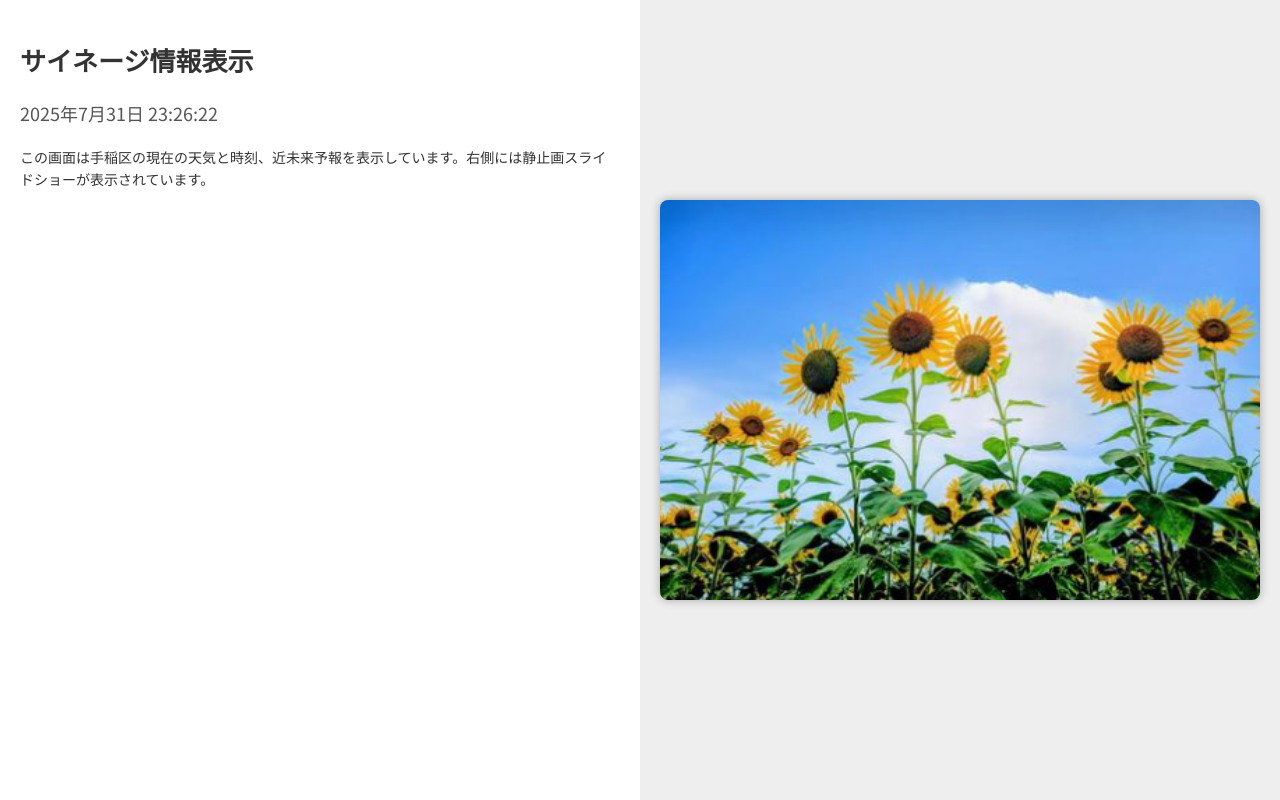
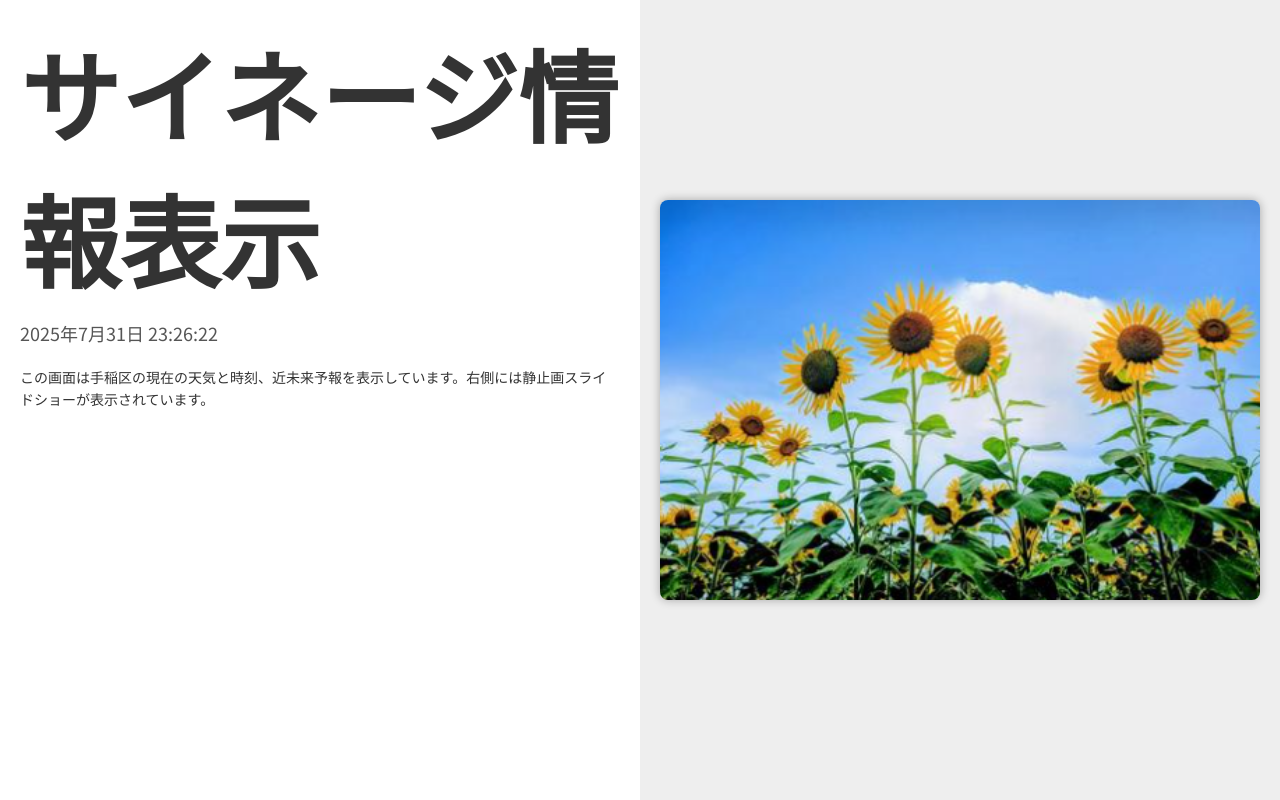
Before and after one commit to chika-999/signage2, a plain HTML site: page index.html in a window 1280 px wide. Drawn offline with Linux system fonts and the light colour scheme; no server answers.

Commit message:
タイトル文字大きく

```diff
--- a/index.html
+++ b/index.html
@@ -39,7 +39,7 @@
     }
 
     .title {
-      font-size: 26px;
+      font-size: 100px;
       font-weight: bold;
       margin-bottom: 10px;
     }
@@ -86,7 +86,7 @@
 <body>
   <div class="container">
     <div class="left">
-      <h1><div class="title">サイネージ情報表示</div></h1>
+      <div class="title">サイネージ情報表示</div>
       <div id="realtime1"></div>
       <div id="weather"></div>
       <div id="hourly"></div>
```
